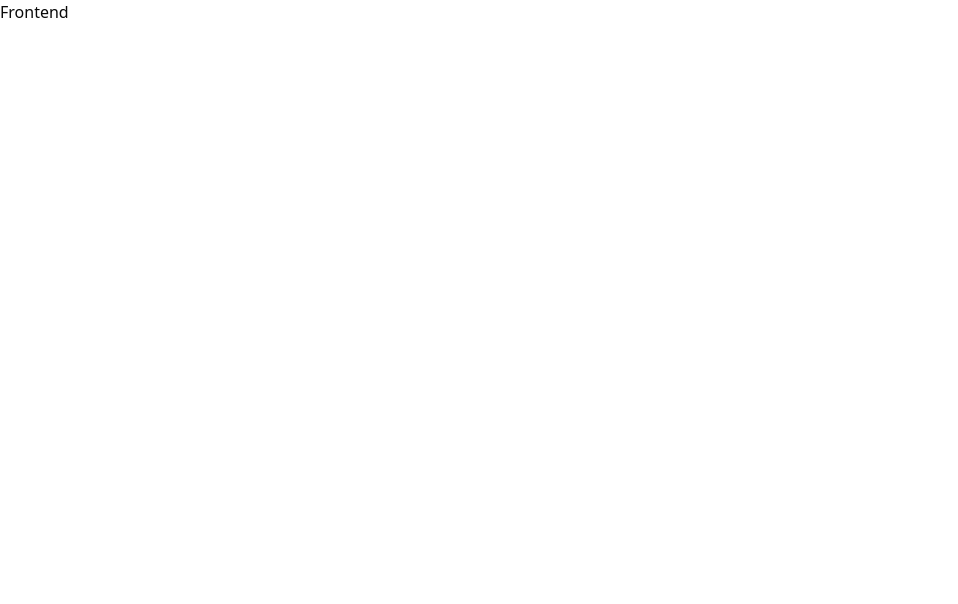
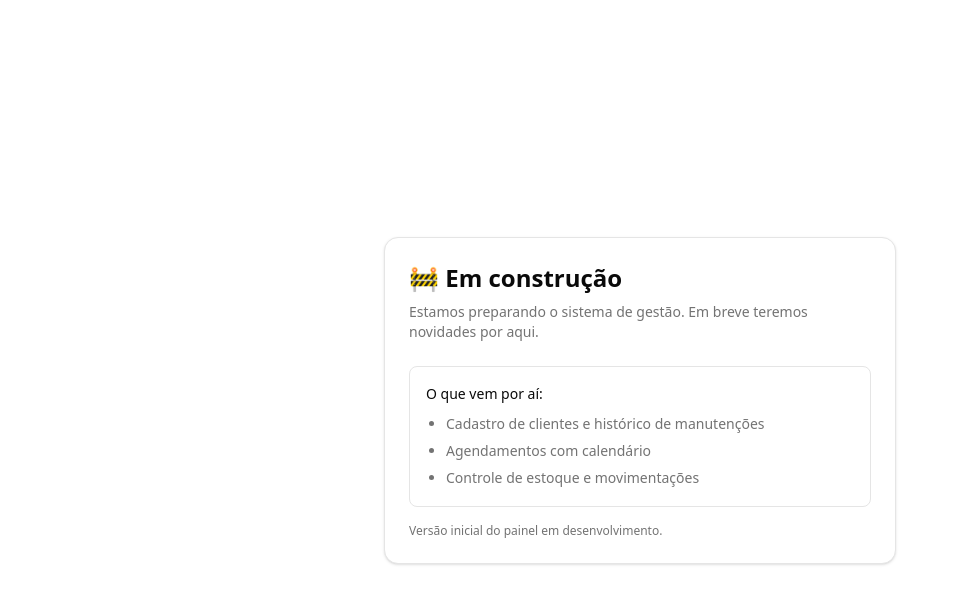
Before and after one commit to menegallidev/lucas_project, a Next.js app: page / in a window 1280 px wide. Shown: the top 604 px of the page, without its empty margins (0-958 px from the left). Built offline with nearby package versions, Linux system fonts and the light colour scheme.

Commit message:
criando a página de `em construção` do sistema

```diff
--- a/app/page.tsx
+++ b/app/page.tsx
@@ -1,7 +1,31 @@
-export default function Home() {
+import { Card, CardContent, CardDescription, CardHeader, CardTitle } from "@/components/ui/card";
+
+export default function HomePage() {
   return (
-    <>
-      Frontend
-    </>
+    <main className="min-h-dvh flex items-center justify-center p-6">
+      <Card className="w-full max-w-lg">
+        <CardHeader>
+          <CardTitle className="text-2xl">🚧 Em construção</CardTitle>
+          <CardDescription>
+            Estamos preparando o sistema de gestão. Em breve teremos novidades por aqui.
+          </CardDescription>
+        </CardHeader>
+
+        <CardContent className="space-y-4">
+          <div className="rounded-md border p-4 text-sm leading-relaxed">
+            <p className="font-medium">O que vem por aí:</p>
+            <ul className="mt-2 list-disc pl-5 space-y-1 text-muted-foreground">
+              <li>Cadastro de clientes e histórico de manutenções</li>
+              <li>Agendamentos com calendário</li>
+              <li>Controle de estoque e movimentações</li>
+            </ul>
+          </div>
+
+          <p className="text-xs text-muted-foreground">
+            Versão inicial do painel em desenvolvimento.
+          </p>
+        </CardContent>
+      </Card>
+    </main>
   );
 }
--- /dev/null
+++ b/components/ui/card.tsx
@@ -0,0 +1,92 @@
+import * as React from "react"
+
+import { cn } from "@/lib/utils"
+
+function Card({ className, ...props }: React.ComponentProps<"div">) {
+  return (
+    <div
+      data-slot="card"
+      className={cn(
+        "bg-card text-card-foreground flex flex-col gap-6 rounded-xl border py-6 shadow-sm",
+        className
+      )}
+      {...props}
+    />
+  )
+}
+
+function CardHeader({ className, ...props }: React.ComponentProps<"div">) {
+  return (
+    <div
+      data-slot="card-header"
+      className={cn(
+        "@container/card-header grid auto-rows-min grid-rows-[auto_auto] items-start gap-2 px-6 has-data-[slot=card-action]:grid-cols-[1fr_auto] [.border-b]:pb-6",
+        className
+      )}
+      {...props}
+    />
+  )
+}
+
+function CardTitle({ className, ...props }: React.ComponentProps<"div">) {
+  return (
+    <div
+      data-slot="card-title"
+      className={cn("leading-none font-semibold", className)}
+      {...props}
+    />
+  )
+}
+
+function CardDescription({ className, ...props }: React.ComponentProps<"div">) {
+  return (
+    <div
+      data-slot="card-description"
+      className={cn("text-muted-foreground text-sm", className)}
+      {...props}
+    />
+  )
+}
+
+function CardAction({ className, ...props }: React.ComponentProps<"div">) {
+  return (
+    <div
+      data-slot="card-action"
+      className={cn(
+        "col-start-2 row-span-2 row-start-1 self-start justify-self-end",
+        className
+      )}
+      {...props}
+    />
+  )
+}
+
+function CardContent({ className, ...props }: React.ComponentProps<"div">) {
+  return (
+    <div
+      data-slot="card-content"
+      className={cn("px-6", className)}
+      {...props}
+    />
+  )
+}
+
+function CardFooter({ className, ...props }: React.ComponentProps<"div">) {
+  return (
+    <div
+      data-slot="card-footer"
+      className={cn("flex items-center px-6 [.border-t]:pt-6", className)}
+      {...props}
+    />
+  )
+}
+
+export {
+  Card,
+  CardHeader,
+  CardFooter,
+  CardTitle,
+  CardAction,
+  CardDescription,
+  CardContent,
+}
```
